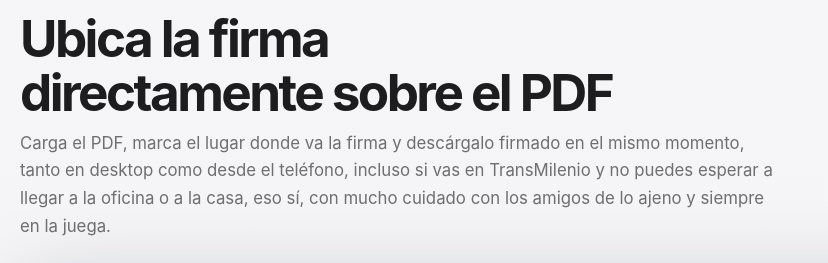
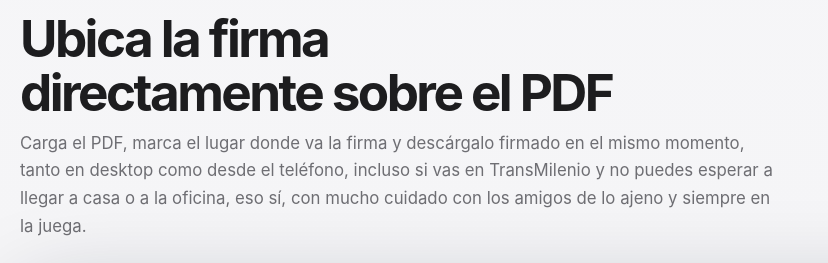
Before and after one commit to whs465/iob-mago, a plain HTML site: page index.html in a window 1280 px wide. Shown: the part 2386-2649 px from the top of the page, 0-828 px from the left. Drawn offline with nearby package versions, Linux system fonts and the light colour scheme; a script that the page names is missing.

Commit message:
en la juega

```diff
--- a/index.html
+++ b/index.html
@@ -1380,7 +1380,7 @@
                 <h2 class="section-title">Ubica la firma directamente sobre el PDF</h2>
                 <p class="section-text">Carga el PDF, marca el lugar donde va la firma y descárgalo
                 firmado en el mismo momento, tanto en desktop como desde el teléfono, incluso si vas en
-                TransMilenio y no puedes esperar a llegar a la oficina o a la casa, eso sí, con mucho
+                TransMilenio y no puedes esperar a llegar a casa o a la oficina, eso sí, con mucho
                 cuidado con los amigos de lo ajeno y siempre en la juega.</p>
             </div>
 
```
